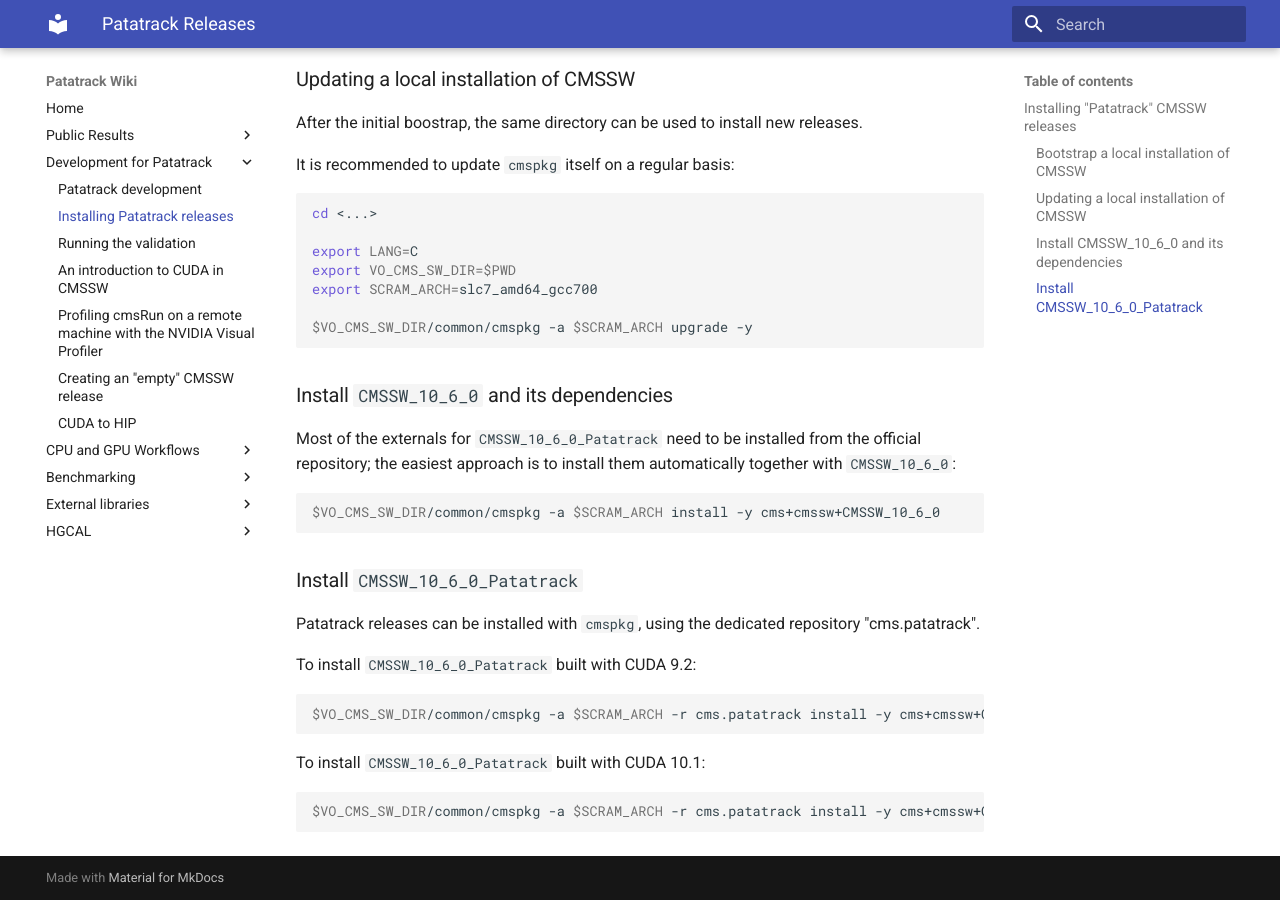
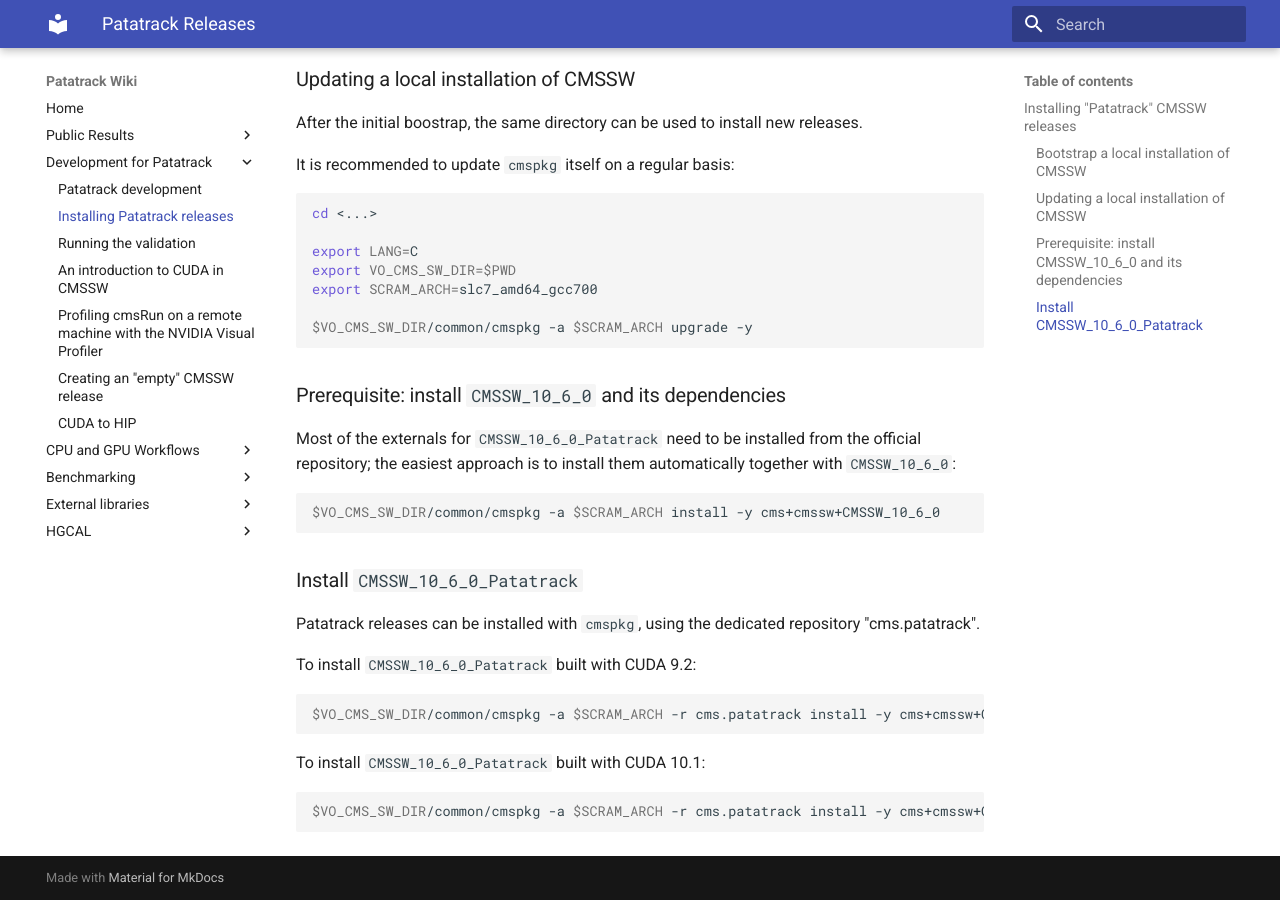
Before and after one commit to cms-patatrack/patatrack-website, an MkDocs documentation site: the page built from wiki/PatatrackReleases.md, in a window 1280 px wide and 900 px high, scrolled down 747 px. Built offline with MkDocs 1.6.1 and Material for MkDocs 9.7.7, drawn with Linux system fonts in a browser that asks for light colours.

Commit message:
Clarify prerequisite for Patatrack releases

````diff
--- a/wiki/PatatrackReleases.md
+++ b/wiki/PatatrackReleases.md
@@ -51,7 +51,7 @@ export SCRAM_ARCH=slc7_amd64_gcc700
 $VO_CMS_SW_DIR/common/cmspkg -a $SCRAM_ARCH upgrade -y
 ```
 
-### Install `CMSSW_10_6_0` and its dependencies
+### Prerequisite: install `CMSSW_10_6_0` and its dependencies
 Most of the externals for `CMSSW_10_6_0_Patatrack` need to be installed from the
 official repository; the easiest approach is to install them automatically
 together with `CMSSW_10_6_0`:
````
